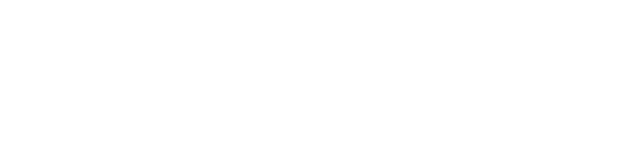
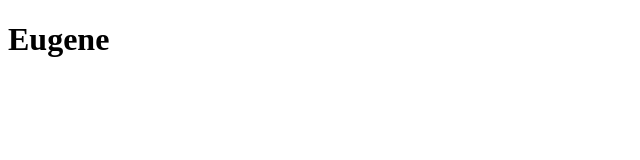
Before and after one commit to EuSrSz/rsschool-cv, a plain HTML site: page index.html in a window 1280 px wide. Shown: the whole page, without its empty margins (0-640 px from the left). Drawn offline with Linux system fonts and the light colour scheme.

Commit message:
feat: add html content

```diff
--- a/index.html
+++ b/index.html
@@ -5,6 +5,7 @@
     <link rel="stylesheet" href="style.css">
     <title>Title</title>
 </head>
+<h1>Eugene</h1>
 <body>
 
 </body>
```
